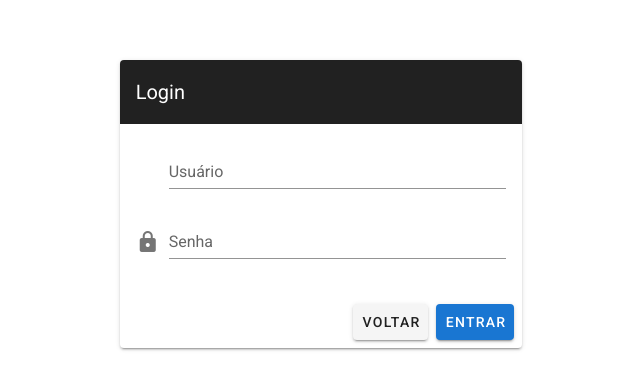
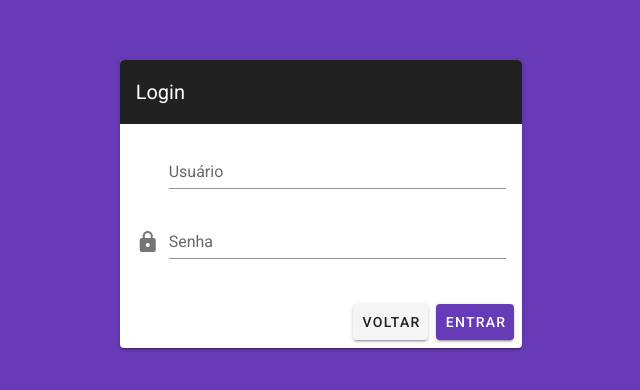
Before and after one commit to lolitthax/Nuxt-project, a Nuxt app: page /admin/login in a window 1280 px wide. Shown: the part 196-586 px from the top of the page, without its empty margins (319-959 px from the left). Built offline with nearby package versions, Linux system fonts and the light colour scheme; what vue-ls would draw is missing.

Commit message:
mudança cor de login

```diff
--- a/pages/admin/login.vue
+++ b/pages/admin/login.vue
@@ -1,42 +1,37 @@
 <template>
+  <div>
     <v-app id="inspire">
       <v-content>
-      <v-container
-        class="fill-height"
-        fluid
-      >
-        <v-row
-          align="center"
-          justify="center"
-        >
-          <v-col
-            cols="12"
-            sm="8"
-            md="4"
-          >
+        <v-container class="fill-height deep-purple " fluid >
+          <v-row align="center" justify="center">
+            <v-col cols="12" sm="8" md="4">
               <v-card>
-              <v-toolbar
-                color="grey darken-4"
-                flat
-              >
-                <v-toolbar-title class="white--text" >Login</v-toolbar-title>
+                <v-toolbar color="grey darken-4" flat>
+                  <v-toolbar-title class="white--text">Login</v-toolbar-title>
                   <v-spacer></v-spacer>
                 </v-toolbar>
 
                 <v-card-text>
                   <v-form>
                     <v-text-field v-model="login" label="Usuário" prepend-icon="mdi-face" />
-                <v-text-field v-model="password" label="Senha" prepend-icon="mdi-lock" type="password" />
-                <v-alert transition="scale-transition" type="error" :value="!!alerta">{{ alerta}}</v-alert>
+                    <v-text-field
+                      v-model="password"
+                      label="Senha"
+                      prepend-icon="mdi-lock"
+                      type="password"
+                    />
+                    <v-alert
+                      transition="scale-transition"
+                      type="error"
+                      :value="!!alerta"
+                    >{{ alerta}}</v-alert>
                   </v-form>
                 </v-card-text>
-
 
                 <v-card-actions>
                   <v-spacer />
                   <v-btn @click="voltar">Voltar</v-btn>
-                <v-btn color="primary" @click="acessar">Entrar</v-btn>
-
+                  <v-btn color="deep-purple" class="white--text" @click="acessar">Entrar</v-btn>
                 </v-card-actions>
               </v-card>
             </v-col>
@@ -44,36 +39,39 @@
         </v-container>
       </v-content>
     </v-app>
+  </div>
 </template>
 
 <script>
 export default {
-    data () {
+  data() {
     return {
-      login: '',
-      password: '',
-      alerta: ''
+      login: "",
+      password: "",
+      alerta: ""
+    };
+  },
+  methods: {
+    acessar() {
+      if (this.login === "Admin" && this.password === "123") {
+        this.$ls.set("user", {
+          login: this.login,
+          nome: "Admin"
+        });
+        this.$router.push("/admin/dashboard");
+      } else {
+        this.alerta = "Usuário ou senha não correspondentes.";
       }
     },
-   methods: {
-    acessar () {
-      if (this.login === 'Admin' && this.password === '123') {
-        this.$ls.set('user', {
-          login: this.login,
-          nome: 'Admin',
-        })
-        this.$router.push('/admin/dashboard')
-      } else {
-        this.alerta = 'Usuário ou senha não correspondentes.'
-      }
-    },
-       voltar(){
-      this.$router.push('/')
+    voltar() {
+      this.$router.push("/");
     }
   },
   props: {
-      source: String,
-    },
+    source: String
+  }
+};
+</script>
+<style  scoped>
 
-  }
-</script>
+</style>
```
Also changed, not shown: assets/astronauta.jpg (deleted), assets/equipe.jpg (deleted). Lines whose indentation alone changed are shown as unchanged.
